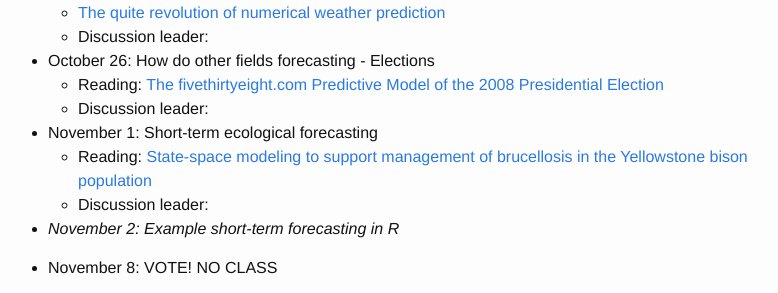
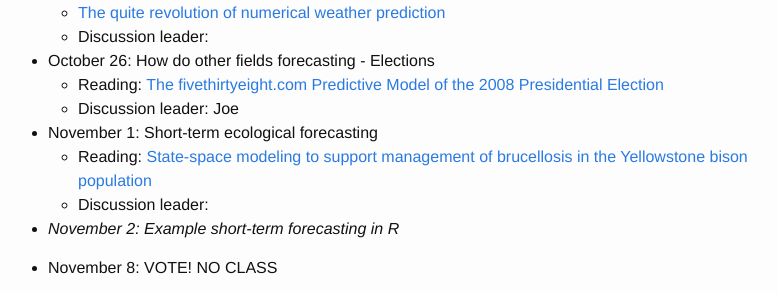
Before and after one commit to weecology/forecasting-dynamics-course, a Jekyll site: the page built from schedule.md, in a window 1280 px wide and 900 px high, scrolled down 1302 px. Shown: the part 160-453 px from the top of the window, without its empty margins (252-1030 px from the left). Built offline with Jekyll 4.4.1, drawn with Linux system fonts in a browser that asks for light colours.

Commit message:
Add discussion leader for elections

```diff
--- a/schedule.md
+++ b/schedule.md
@@ -83,7 +83,7 @@ Activity days when laptops are required are noted in italics. Discussion leaders
 * October 26: How do other fields forecasting - Elections
     * Reading:
 [The fivethirtyeight.com Predictive Model of the 2008 Presidential Election](https://www.causeweb.org/cause/archive/stats/STATS_50.pdf)
-    * Discussion leader:
+    * Discussion leader: Joe
 
 * November 1: Short-term ecological forecasting
     * Reading: [State-space modeling to support management of brucellosis in the Yellowstone bison population](https://doi.org/10.1890/14-1413.1)
```
